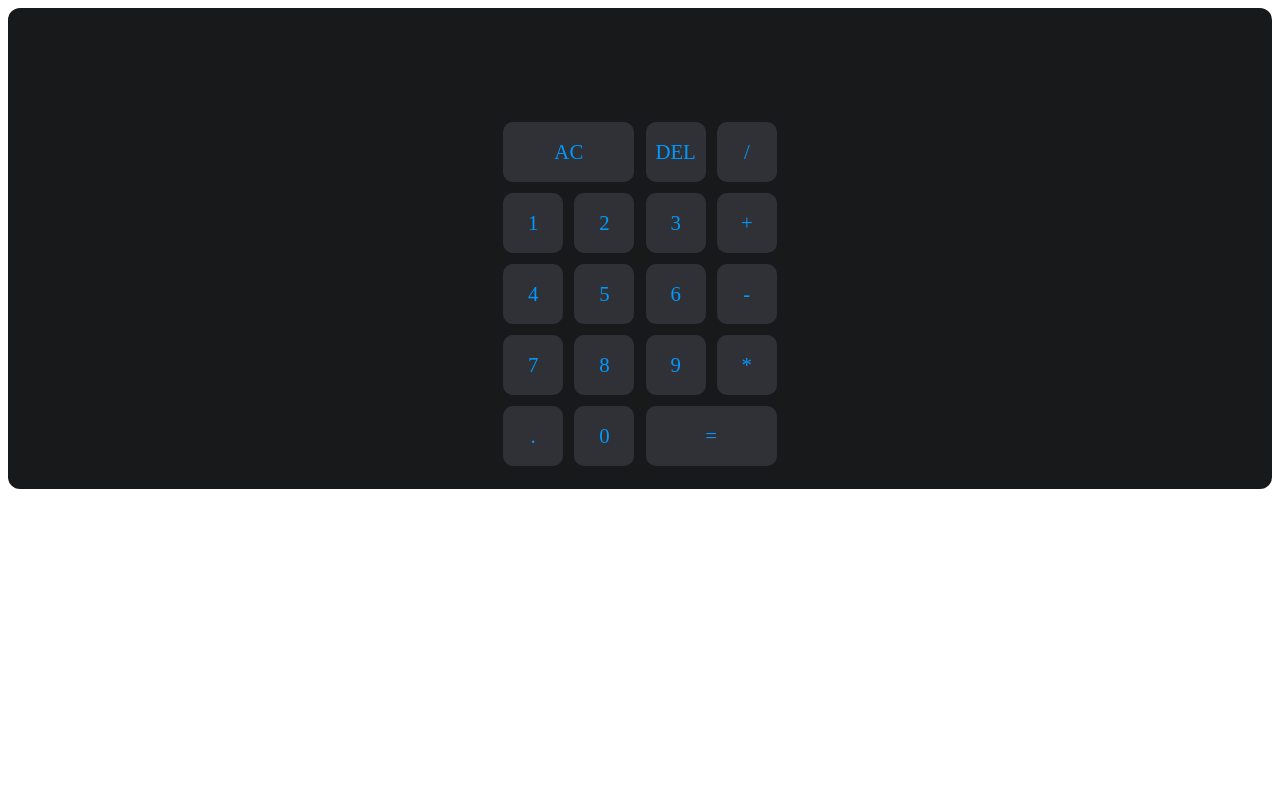
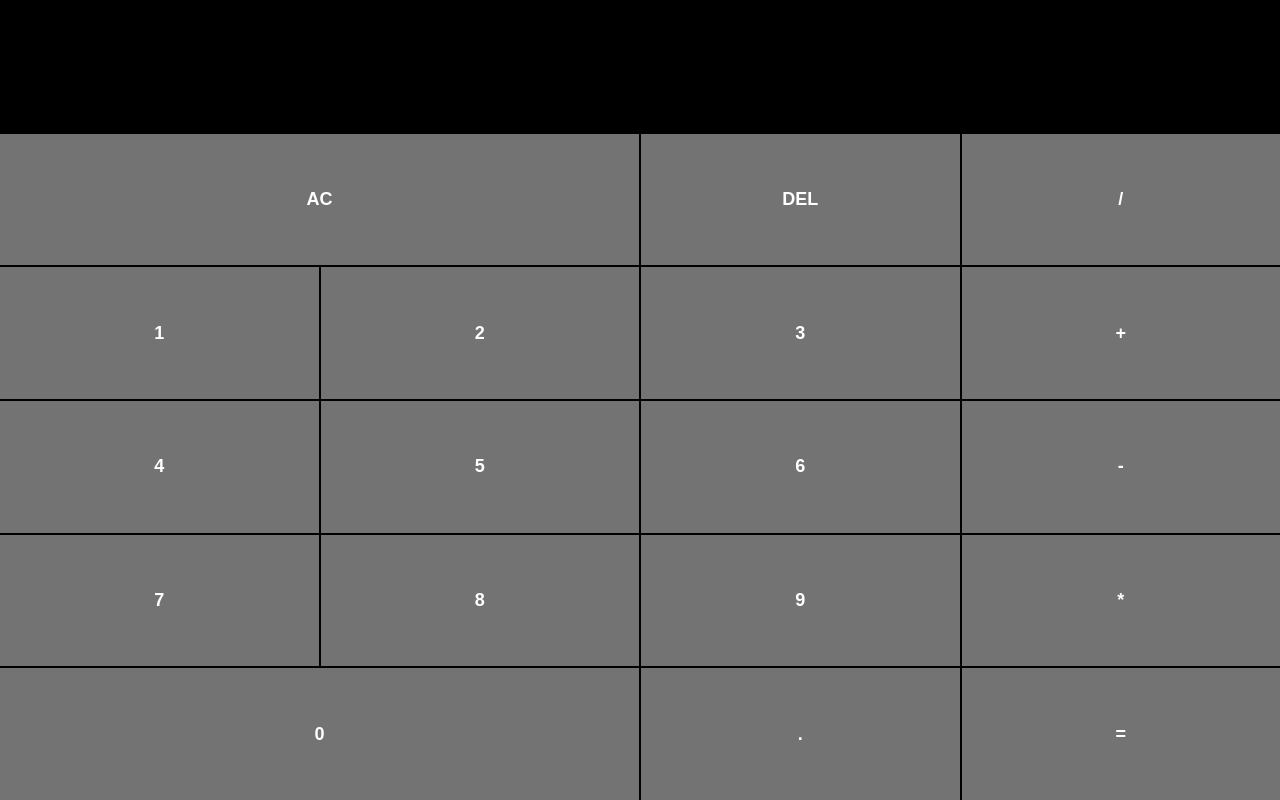
Before and after one commit to ShabinNicholas/Calculator, a plain HTML site: page index.html in a window 1280 px wide. Drawn offline with Linux system fonts and the light colour scheme.

Commit message:
made some style changes

```diff
--- a/index.html
+++ b/index.html
@@ -1,5 +1,6 @@
 <!DOCTYPE html>
 <html lang="en">
+
 <head>
     <meta charset="UTF-8">
     <meta name="viewport" content="width=device-width, initial-scale=1.0">
@@ -7,6 +8,7 @@
     <script defer src="script.js"></script>
     <title>Document</title>
 </head>
+
 <body>
     <div class="calculator">
         <div class="output">
@@ -28,9 +30,10 @@
         <button class="number">8</button>
         <button class="number">9</button>
         <button class="operation">*</button>
+        <button class="number zero">0</button>
         <button class="number">.</button>
-        <button class="number">0</button>
         <button class="span-2 equal">=</button>
     </div>
 </body>
+
 </html>
--- a/styles.css
+++ b/styles.css
@@ -1,47 +1,64 @@
-.calculator {
-    display: grid;
-    grid-template-rows: minmax(80px, auto) repeat(5, 60px);
-    grid-template-columns: repeat(4,60px);
-    justify-content: center;
-    background-color: hsl(220, 6%, 10%);
-    padding: 1.4rem;
-    border-radius: 12px;
-    gap: 0.7rem;
+* {
+    margin: 0;
+    padding: 0;
+    font-weight: bold;
+    font-size: large;
 }
 
-.calculator button{
-    border: none;
-    font-family: inherit;
-    font-size: 1.3rem;
-    font-weight: 500;
-    color: hsl(204, 100%, 50%);
-    background-color: hsl(230, 6%, 20%);
-    border-radius: 10px;
-    cursor: pointer;
-}
-.calculator button:hover{
-    background-color: hsl(230, 6%, 30%);
+body {
+    height: 100vh;
+    background-color: black;
+    color: white;
 }
 
-.span-2{
-    grid-column: span 2;
+.calculator {
+    height: 100%;
+    display: grid;
+    grid-template-columns: 1fr 1fr 1fr 1fr;
+    grid-template-rows: 1fr 1fr 1fr 1fr 1fr 1fr;
+    gap: 2px;
 }
 
-.calculator .output {
-    font-size: 2rem;
-    background-color: inherit;
+.calculator button {
+    cursor: pointer;
+    border: none;
+    background-color: rgba(128, 128, 128, 0.9);
     color: white;
-    grid-column: 1/-1;
-    display: flex;
-    flex-direction: column;
-    justify-content: space-around;
-    align-items: flex-end;
-    word-break: break-all;
-    border-radius: inherit;
 }
 
-.output .prev-display{
-    font-size: 1.3rem;
-    font-weight: 400;
-    color: hsl(0, 0%, 65%);
+.calculator button:hover {
+    background-color: gray;
 }
+
+.output {
+    grid-column: 1/5;
+}
+
+.clear {
+    grid-column: 1/3;
+    background-color: rgba(232, 232, 25, 0.8);
+}
+
+.clear:hover {
+    background-color: yellow;
+}
+
+.delete {
+    background-color: rgba(255, 0, 0, 0.777);
+}
+
+.delete:hover {
+    background-color: red;
+}
+
+.zero {
+    grid-column: 1/3;
+}
+
+.equal {
+    background-color: rgba(0, 0, 255, 0.725);
+}
+
+.equal:hover {
+    background-color: blue;
+}
```
